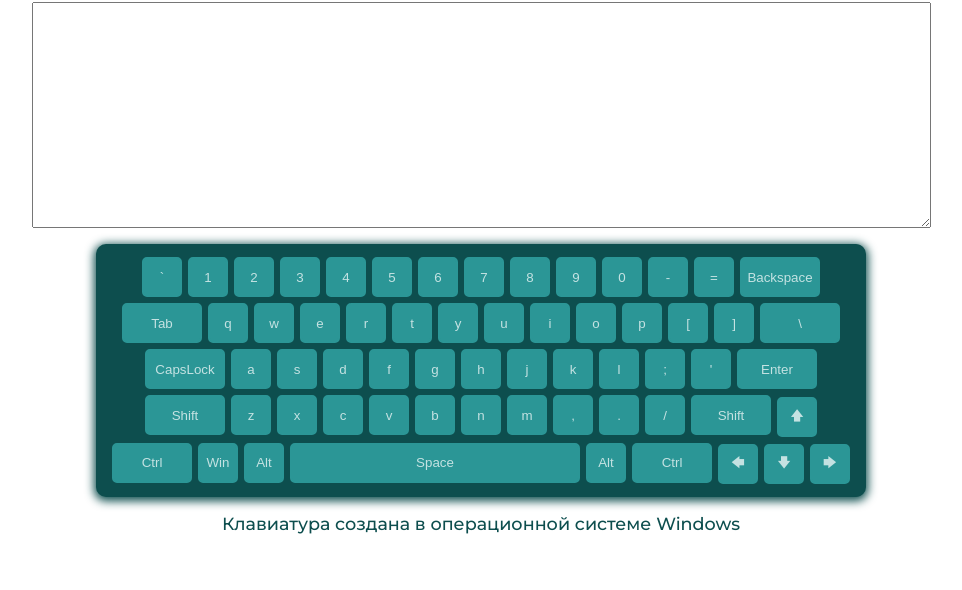
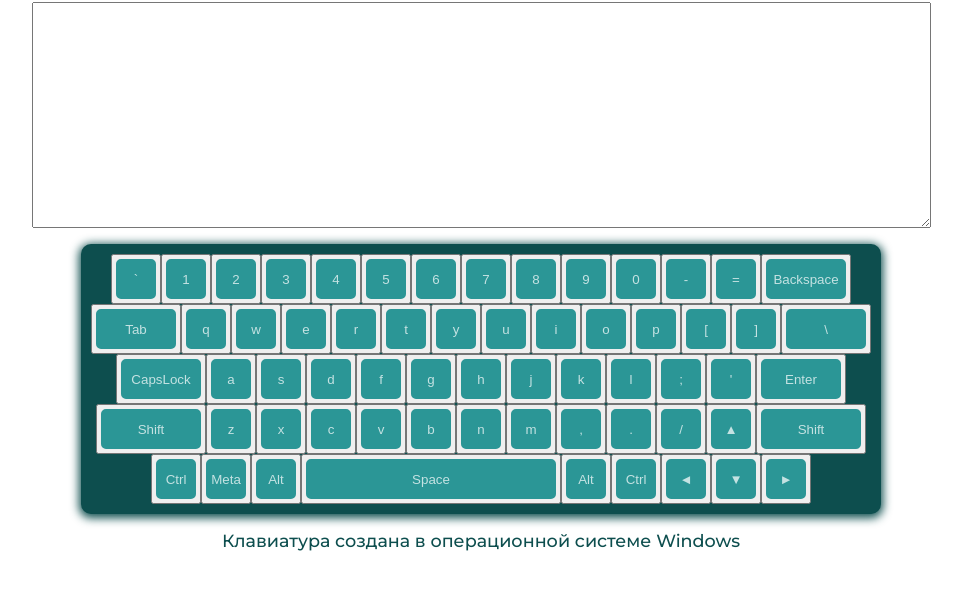
Before and after one commit to ElenaSinelle/virtual-keyboard, a plain HTML site: page index.html in a window 1280 px wide. Shown: the part 66-656 px from the top of the page, without its empty margins (159-1121 px from the left). Drawn offline with Linux system fonts and the light colour scheme.

Commit message:
fix(minimal scope): fix data classes for buttons

```diff
--- a/css/style.scss
+++ b/css/style.scss
@@ -36,7 +36,7 @@
 
 .keyboard {
   width: fit-content;
-  width: 750px;
+  width: 780px;
   padding: 10px 10px;
   background: rgb(13, 78, 78);
   box-shadow: 0px 2px 10px 2px rgb(13, 78, 78);
@@ -65,8 +65,12 @@
       width: 80px;
     }
 
+    &-shiftwide {
+      width: 100px;
+    }
+
     &-superwide {
-      width: 290px;
+      width: 250px;
     }
 
     &-caps-active {
--- a/script/script.js
+++ b/script/script.js
@@ -37,42 +37,26 @@ function createKeyboard() {
         "`", "1", "2", "3", "4", "5", "6", "7", "8", "9", "0", "-", "=", "Backspace",
         "Tab", "q", "w", "e", "r", "t", "y", "u", "i", "o", "p", "[", "]", "\\",
         "CapsLock", "a", "s", "d", "f", "g", "h", "j", "k", "l", ";", "'", "Enter",
-        "Shift", "z", "x", "c", "v", "b", "n", "m", ",", ".", "/", "Shift", String.fromCodePoint(129093),
-        "Ctrl", "Win", "Alt", "Space", "Alt", "Ctrl", String.fromCodePoint(129092), String.fromCodePoint(129095), String.fromCodePoint(129094),
+        "ShiftLeft", "z", "x", "c", "v", "b", "n", "m", ",", ".", "/", "ArrowUp", "ShiftRight",
+        "ControlLeft", "Meta", "AltLeft", "Space", "AltRight", "ControlRight", "ArrowLeft", "ArrowDown", "ArrowRight",
     ];
 
     keyLayout.forEach(key => {
         let keyElement = document.createElement("button");
 
-        keyElement.setAttribute("type", "button");
-        keyElement.setAttribute("data-about", ` ${key} `);
-        keyElement.classList.add("keyboard__key");
-        //console.log(keyElement.dataset.about);
-
         switch (key) {
             case "Backspace":
-                keyElement.classList.add("keyboard__key-wide");
-                keyElement.textContent = "Backspace";
-                keyElement.value = keyElement.textContent;
+                keyElement.innerHTML = '<button class="keyboard__key keyboard__key-wide" data="'+"Backspace"+'"'+'>'+'Backspace'+'</button>';
 
                 keyElement.addEventListener("click", () => {
-                    if (textarea.value.endsWith(String.fromCodePoint(129093))
-                        || textarea.value.endsWith(String.fromCodePoint(129092))
-                        || textarea.value.endsWith(String.fromCodePoint(129095))
-                        || textarea.value.endsWith(String.fromCodePoint(129094))) {
-                        keyboard.value = keyboard.value.substring(0, keyboard.value.length - 2);
-                    } else {
                     keyboard.value = keyboard.value.substring(0, keyboard.value.length - 1);
-                    }
-
                     textarea.value = keyboard.value;
                 });
 
                 break;
 
             case "Tab":
-                keyElement.classList.add("keyboard__key-wide");
-                keyElement.textContent = "Tab";
+                keyElement.innerHTML = '<button class="keyboard__key keyboard__key-wide" data="'+"Tab"+'"'+'>'+'Tab'+'</button>';
 
                 keyElement.addEventListener("click", () => {
                     keyboard.value += "    ";
@@ -82,8 +66,7 @@ function createKeyboard() {
                 break;
 
             case "\\":
-                keyElement.classList.add("keyboard__key-wide");
-                keyElement.textContent = "\\";
+                keyElement.innerHTML = '<button class="keyboard__key keyboard__key-wide" data="'+"Backslash"+'"'+'>'+'&#92;'+'</button>';
 
                 keyElement.addEventListener("click", () => {
                     keyboard.value += keyElement.textContent;
@@ -93,8 +76,7 @@ function createKeyboard() {
                 break;
 
             case "CapsLock":
-                keyElement.classList.add("keyboard__key-wide");
-                keyElement.textContent = "CapsLock";
+                keyElement.innerHTML = '<button class="keyboard__key keyboard__key-wide" data="'+"CapsLock"+'"'+'>'+'CapsLock'+'</button>';
 
                 keyElement.addEventListener("click", () => {
                     toggleCapsLock();
@@ -103,10 +85,9 @@ function createKeyboard() {
 
                 break;
 
-            case "Shift":
-                keyElement.classList.add("keyboard__key-wide");
-                keyElement.classList.add("shift-btn");
-                keyElement.textContent = "Shift";
+            case "ShiftRight":
+                keyElement.innerHTML = '<button class="keyboard__key keyboard__key-shiftwide" data="'+"ShiftRight"+'"'+'>'+'Shift'+'</button>';
+
 
                 keyElement.addEventListener("mousedown", () => {
                     toggleShift()
@@ -118,15 +99,32 @@ function createKeyboard() {
 
                 break;
 
-            case "Ctrl":
-                keyElement.classList.add("keyboard__key-wide");
-                keyElement.textContent = "Ctrl";
+            case "ShiftLeft":
+                keyElement.innerHTML = '<button class="keyboard__key keyboard__key-shiftwide" data="'+"ShiftLeft"+'"'+'>'+'Shift'+'</button>';
+
+
+                keyElement.addEventListener("mousedown", () => {
+                    toggleShift()
+                });
+
+                keyElement.addEventListener("mouseup", () => {
+                    toggleShift()
+                });
+
+                break;
+
+            case "ControlRight":
+                keyElement.innerHTML = '<button class="keyboard__key" data="'+"ControlRight"+'"'+'>'+'Ctrl'+'</button>';
+
+                break;
+
+            case "ControlLeft":
+                keyElement.innerHTML = '<button class="keyboard__key" data="'+"ControlLeft"+'"'+'>'+'Ctrl'+'</button>';
 
                 break;
 
             case "Enter":
-                keyElement.classList.add("keyboard__key-wide");
-                keyElement.textContent = "Enter";
+                keyElement.innerHTML = '<button class="keyboard__key keyboard__key-wide" data="'+"Enter"+'"'+'>'+'Enter'+'</button>';
 
                 keyElement.addEventListener("click", () => {
                     keyboard.value += "\n";
@@ -136,8 +134,7 @@ function createKeyboard() {
                 break;
 
             case "Space":
-                keyElement.classList.add("keyboard__key-superwide");
-                keyElement.textContent = "Space";
+                keyElement.innerHTML = '<button class="keyboard__key keyboard__key-superwide" data="'+"Space"+'"'+'>'+'Space'+'</button>';
 
                 keyElement.addEventListener("click", () => {
                     keyboard.value += " ";
@@ -146,18 +143,63 @@ function createKeyboard() {
 
                 break;
 
-                case "Alt":
-                    keyElement.textContent = "Alt";
+            case "AltRight":
+                keyElement.innerHTML = '<button class="keyboard__key" data="'+"AltRight"+'"'+'>'+'Alt'+'</button>';
 
                 break;
 
-                case "Win":
-                    keyElement.textContent = "Win";
+            case "AltLeft":
+                keyElement.innerHTML = '<button class="keyboard__key" data="'+"AltLeft"+'"'+'>'+'Alt'+'</button>';
+
+                break;
+
+            case "Meta":
+                keyElement.innerHTML = '<button class="keyboard__key" data="'+"Meta"+'"'+'>'+'Meta'+'</button>';
+
+                break;
+
+            case "ArrowUp":
+                keyElement.innerHTML = '<button class="keyboard__key" data="'+"ArrowUp"+'"'+'>'+'&#x25B2;'+'</button>';
+
+                keyElement.addEventListener("click", () => {
+                    keyboard.value += `${keyElement.textContent}`;
+                    textarea.value = keyboard.value;
+                });
+
+                break;
+
+            case "ArrowLeft":
+                keyElement.innerHTML = '<button class="keyboard__key" data="'+"ArrowLeft"+'"'+'>'+'&#x25C4;'+'</button>';
+
+                keyElement.addEventListener("click", () => {
+                    keyboard.value += `${keyElement.textContent}`;
+                    textarea.value = keyboard.value;
+                });
+
+                break;
+
+            case "ArrowDown":
+                keyElement.innerHTML = '<button class="keyboard__key" data="'+"ArrowDown"+'"'+'>'+'&#x25BC;'+'</button>';
+
+                keyElement.addEventListener("click", () => {
+                    keyboard.value += `${keyElement.textContent}`;
+                    textarea.value = keyboard.value;
+                });
+
+                break;
+
+            case "ArrowRight":
+                keyElement.innerHTML = '<button class="keyboard__key" data="'+"ArrowRight"+'"'+'>'+'&#x25BA;'+'</button>';
+
+                keyElement.addEventListener("click", () => {
+                    keyboard.value += `${keyElement.textContent}`;
+                    textarea.value = keyboard.value;
+                });
 
                 break;
 
             default:
-                    keyElement.textContent = key.toLowerCase();
+                keyElement.innerHTML = '<button class="keyboard__key" data="'+key+'"'+'>'+key.toLowerCase()+'</button>';
 
                 keyElement.addEventListener("click", () => {
                     keyboard.value += `${keyElement.textContent}`;
@@ -296,25 +338,3 @@ function toggleShift() {
         }
     }
 }
-
-document.addEventListener('keypress', (event) => {
-    for (let key of keys) {
-        if(key.textContent === event.key){
-            //console.log('yes');
-            //console.log(key.textContent);
-            key.classList.add("keyboard__key:active");
-            //console.log(key.className);
-       };
-    }
-})
-
-document.addEventListener('keyup', (event) => {
-    for (let key of keys) {
-        if(key.textContent === event.key){
-            //console.log('yes');
-            //console.log(key.textContent);
-            key.classList.remove("keyboard__key:active");
-            //console.log(key.className);
-       };
-    }
-})
```
Also changed, not shown: css/style.css, 1 other file. Lines whose indentation alone changed are shown as unchanged.
